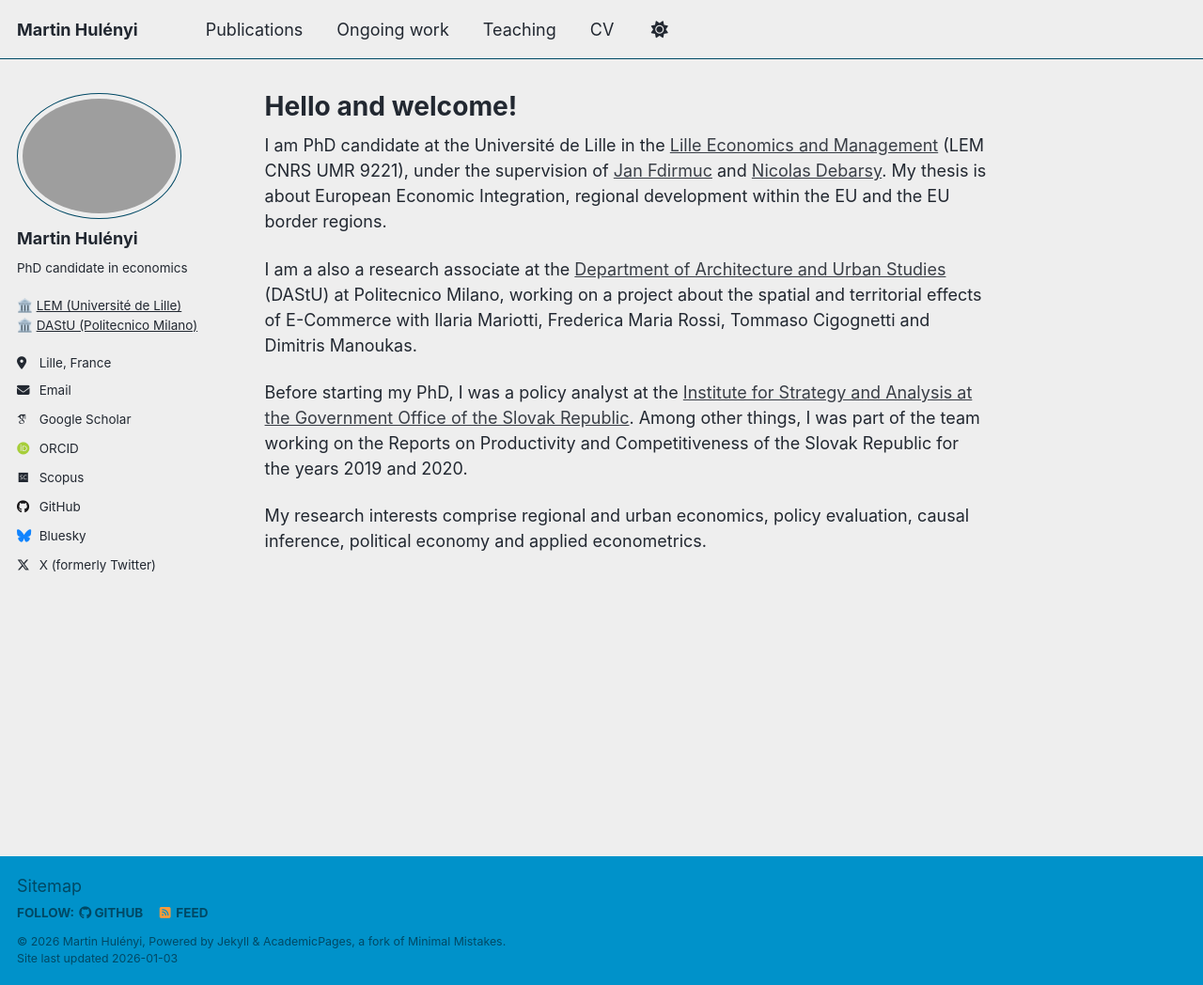
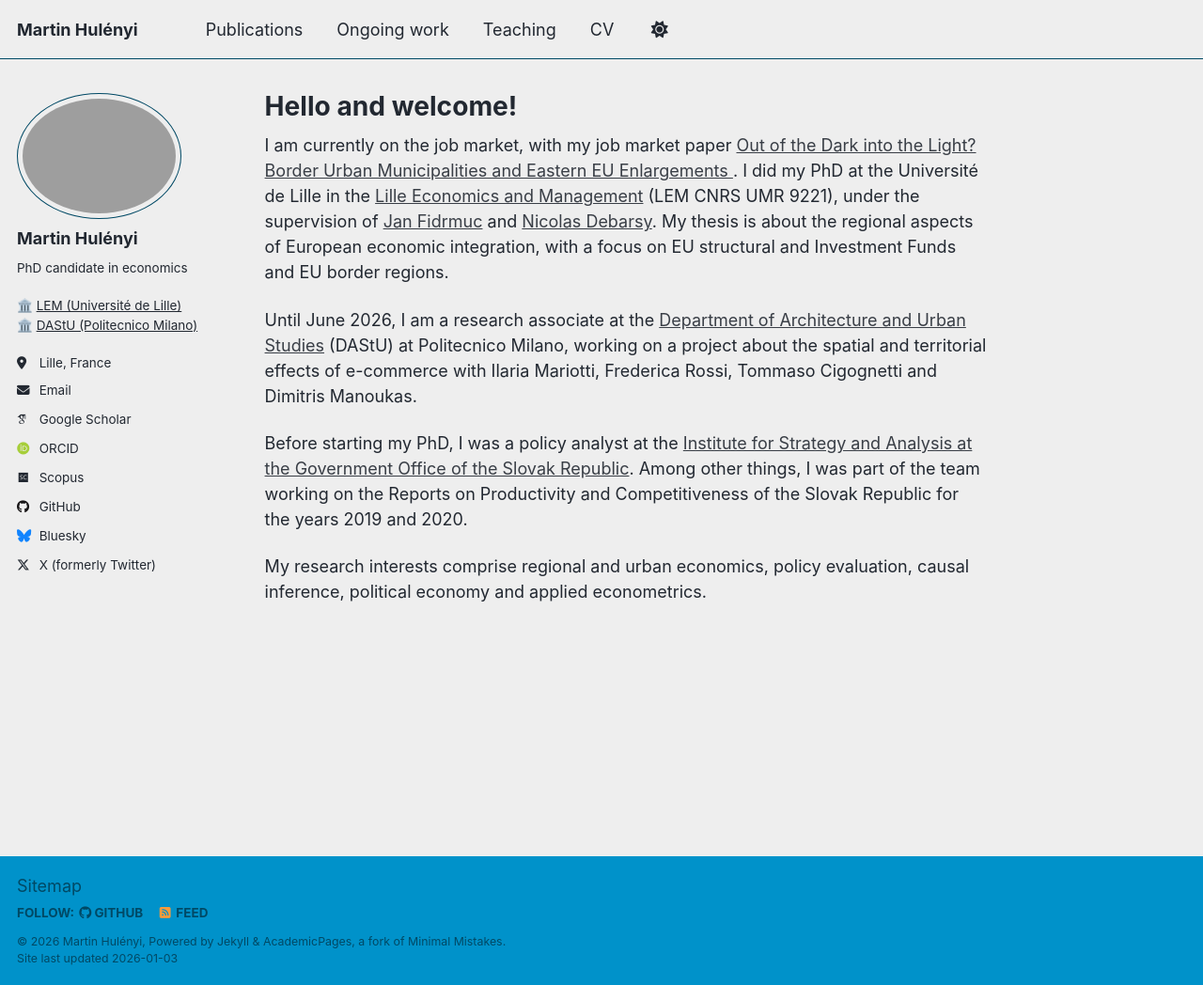
Before and after one commit to martinhulenyi/martinhulenyi.github.io, a Jekyll site: the page built from _pages/about.md, in a window 1280 px wide and 1048 px high. Shown: the whole window at 94% size. Built offline with Jekyll 4.4.1, drawn with Linux system fonts in a browser that asks for light colours; some web fonts are replaced; a script that is not in the unit is left out.

Commit message:
Update about.md

```diff
--- a/_pages/about.md
+++ b/_pages/about.md
@@ -6,10 +6,9 @@ redirect_from:
   - /about/
   - /about.html
 ---
+I am currently on the job market, with my job market paper <a href="https://martinhulenyi.github.io/files/borders_enlargement_jmp.pdf" target="_blank" rel="noopener">  Out of the Dark into the Light? Border Urban Municipalities and Eastern EU Enlargements </a>. I did my PhD at the Université de Lille in the <a href="https://lem.univ-lille.fr/" target="_blank" rel="noopener">Lille Economics and Management</a> (LEM CNRS UMR 9221), under the supervision of <a href="https://fidrmuc.net" target="_blank" rel="noopener">Jan Fidrmuc</a> and <a href="https://sites.google.com/view/nicolasdebarsy/" target="_blank" rel="noopener">Nicolas Debarsy</a>. My thesis is about the regional aspects of  European economic integration, with a focus on EU structural and Investment Funds and EU border regions.
 
-I am PhD candidate at the Université de Lille in the <a href="https://lem.univ-lille.fr/" target="_blank" rel="noopener">Lille Economics and Management</a> (LEM CNRS UMR 9221), under the supervision of <a href="https://fidrmuc.net" target="_blank" rel="noopener">Jan Fdirmuc</a> and <a href="https://sites.google.com/view/nicolasdebarsy/" target="_blank" rel="noopener">Nicolas Debarsy</a>. My thesis is about European Economic Integration, regional development within the EU and the EU border regions.
-
-I am a also a research associate at the <a href="https://www.dastu.polimi.it/en" target="_blank" rel="noopener">Department of Architecture and Urban Studies</a> (DAStU) at Politecnico Milano, working on a project about the spatial and territorial effects of E-Commerce with Ilaria Mariotti, Frederica Maria Rossi, Tommaso Cigognetti and Dimitris Manoukas.
+Until June 2026, I am a research associate at the <a href="https://www.dastu.polimi.it/en" target="_blank" rel="noopener">Department of Architecture and Urban Studies</a> (DAStU) at Politecnico Milano, working on a project about the spatial and territorial effects of e-commerce with Ilaria Mariotti, Frederica Rossi, Tommaso Cigognetti and Dimitris Manoukas.
 
 Before starting my PhD, I was a policy analyst at the <a href="https://isa.gov.sk/" target="_blank" rel="noopener">Institute for Strategy and Analysis at the Government Office of the Slovak Republic</a>. Among other things, I was part of the team working on the Reports on Productivity and Competitiveness of the Slovak Republic for the years 2019 and 2020.
 
```
